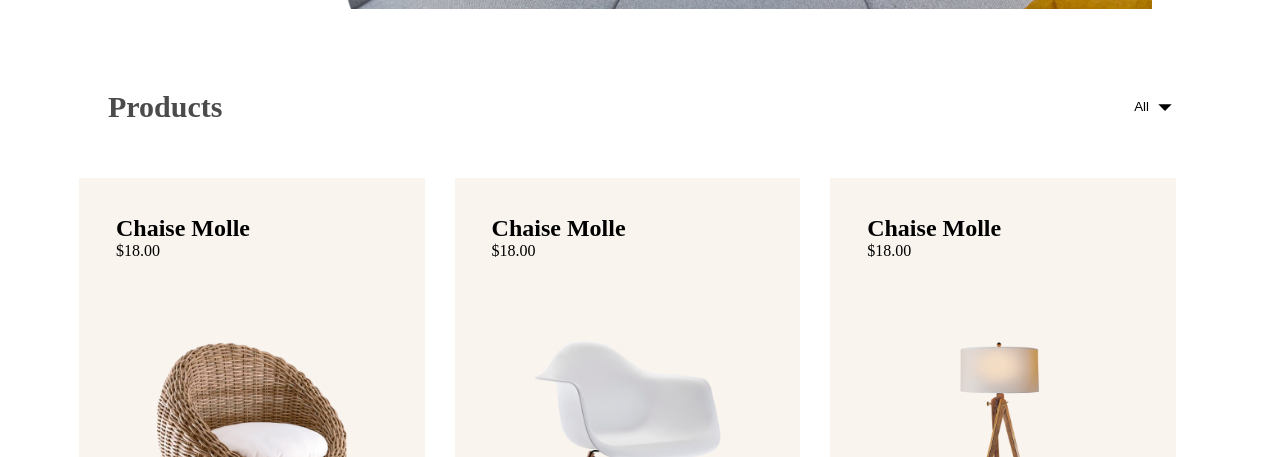
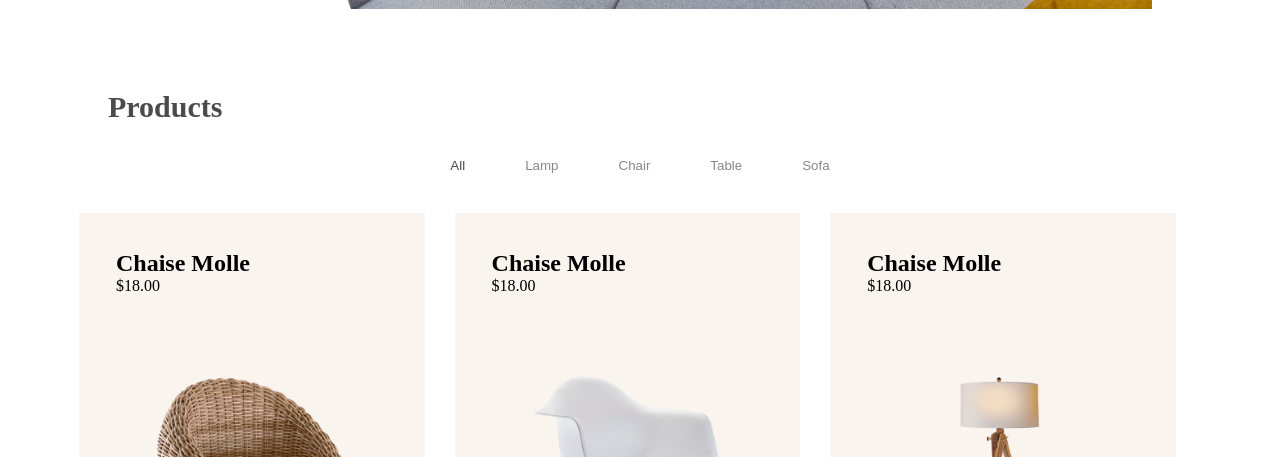
Before and after one commit to ibrahim-301/E-commerce-homepage, a plain HTML site: page index.html in a window 1280 px wide. Shown: the part 643-1100 px from the top of the page. Drawn offline with Linux system fonts and the light colour scheme.

Commit message:
Adjusting filter buttons styles and more stuff

```diff
--- a/style.css
+++ b/style.css
@@ -5,7 +5,6 @@ html {
 body {
 	background-color: white;
 	margin: 0;
-	/* overflow: auto; */
 }
 
 .anchor {
@@ -40,11 +39,8 @@ nav {
 
 #nav-cont {
 	width: 100%;
-  /* background-color: red; */
 	display: flex;
 	justify-content: space-between;
-  /* flex-direction: row; */
-
 }
 
 nav ul {
@@ -95,7 +91,6 @@ nav ul a:active {
 }
 
 #home {
-	/* background-color: red; */
 	overflow-x: hidden;
 	position: relative;
 	top: 104px;
@@ -112,7 +107,6 @@ nav ul a:active {
 	position: absolute;
 	top: 63px;
 	left: 32px;
-	/* background-color: #f5f5f5cc; */
 	background-color: #ffffffcc;
 	padding: 32px 0;
 	width: 234px;
@@ -140,17 +134,14 @@ nav ul a:active {
 }
 
 #products {
-	/* display: block; */
 	margin: 160px 0px;
 }
 
 #products header {
-	/* background-color: red; */
 	padding-left: 34px;
 	display: flex;
 	justify-content: space-between;
 	align-items: center;
-	/* align-items: flex-start; */
 }
 
 #products header h1 {
@@ -158,11 +149,9 @@ nav ul a:active {
 	font-size: 30px;
 	color: #4b4b4b;
 	padding-left: 10px;
-	/* padding: 0 34px; */
 }
 
 #products-list {
-	/* background-color: #f5f5f5; */
 	display: flex;
 	flex-direction: column;
 	justify-content: flex-start;
@@ -172,15 +161,12 @@ nav ul a:active {
 
 #products-list-menu {
 	background-color: transparent;
-	/* background-color: #f5f5f5; */
 	display: flex;
 	align-items: center;
 	justify-content: flex-end;
-	/* padding: 0px 10px; */
 	width: 100px;
 	margin-top: 0px;
 	border-style: none;
-	/* justify-content: center; */
 }
 
 #products-list-options {
@@ -209,17 +195,18 @@ nav ul a:active {
 .list-option {
 	position: absolute;
 	border: none;
-	border-top: solid black 1px;
 	background-color: white;
-	width: 70px;
+	color: #4b4b4baa;
+	width: 120px;
+	right: 0px;
 	padding: 18px 0;
 	z-index: 9;
 }
 
-.list-option:active {
-	background-color: black;
-	color: white;
+.list-option:first-child {
+	color: #4b4b4b;
 }
+
 
 #product-cards::-webkit-scrollbar {
 	display: none;
@@ -229,8 +216,8 @@ nav ul a:active {
 	display: flex;
 	padding: 0 0 0 14px;
 	box-sizing: border-box;
-	-ms-overflow-style: none; /* IE and Edge */
-	scrollbar-width: none; /* Firefox */
+	-ms-overflow-style: none;
+	scrollbar-width: none;
 	overflow-x: auto;
 	overflow-y: hidden;
 }
@@ -256,7 +243,6 @@ nav ul a:active {
 }
 
 .product-info {
-	/* background-color: green; */
 	display: flex;
 	flex-direction: column;
 	justify-content: flex-start;
@@ -271,15 +257,13 @@ nav ul a:active {
 }
 
 #show-case img {
-  position:absolute;
-	/* margin-left: 80px; */
+	position: absolute;
 	width: 356px;
 	border-bottom-left-radius: 50px;
 }
 
 #scImages {
 	position: relative;
-  /* display: flex; */
 	width: 356px;
 	height: 356px;
 	z-index: 10;
@@ -331,7 +315,6 @@ nav ul a:active {
 #showcase-info button:disabled {
 	background-color: rgba(250, 244, 239, 0.5);
 	color: #4b4b4b77;
-	/* color: red; */
 }
 
 #bottom {
@@ -339,7 +322,6 @@ nav ul a:active {
 	align-items: flex-start;
 	border-top-right-radius: 50px;
 	flex-direction: column;
-	/* background-color: red; */
 	background-color: #faf4ef;
 	padding: 40px 35px;
 	margin: 35px;
@@ -383,7 +365,6 @@ nav ul a:active {
 	z-index: 99;
 }
 
-/* @media (min-width: 621px) { */
 @media (min-width: 1006px) {
 	nav {
 		justify-content: space-around;
@@ -418,7 +399,6 @@ nav ul a:active {
 		display: none;
 	}
 
-
 	#nav-button {
 		display: none;
 	}
@@ -429,7 +409,6 @@ nav ul a:active {
 	}
 
 	#home {
-    /* background-color: red; */
 		position: relative;
 		display: flex;
 		justify-content: center;
@@ -440,7 +419,6 @@ nav ul a:active {
 		position: absolute;
 		left: 170px;
 		top: 268px;
-		/* padding: 32px 0 32px 10px; */
 		padding: 32px 20px 32px 10px;
 	}
 
@@ -481,15 +459,54 @@ nav ul a:active {
 
 	#botLeftRect {
 		background-color: #faf4ef;
-		/* background-color: #535251; */
 		position: absolute;
-    overflow:visible;
-
+		overflow: visible;
 		width: 240%;
 		height: 207px;
 		top: 20%;
 		left: -200%;
 		z-index: 0;
+	}
+
+	#products-list {
+		background-color: yellow;
+		display: flex;
+		flex-direction: row;
+		justify-content: center;
+		font-size: 20px;
+		padding: 0 29px;
+	}
+
+	#products-list svg {
+		display: none;
+	}
+
+	#products-list-menu {
+		display: none;
+	}
+
+	#products-list-options {
+		display: flex;
+		position: unset;
+		flex-direction: row;
+		align-items: center;
+		justify-content: center;
+	}
+
+	.list-option {
+		position: unset;
+		border: none;
+		width: unset;
+		box-sizing: border-box;
+		padding: 10px 20px 10px 20px;
+		margin: 0 10px;
+		z-index: 9;
+	}
+
+	.filtr-wide {
+		background-color: red;
+		height: 100px;
+		width: 100px;
 	}
 
 	#product-cards {
@@ -507,7 +524,7 @@ nav ul a:active {
 		top: 80px;
 	}
 
-  .product-card:first-child img{
+	.product-card:first-child img {
 		width: 70%;
 		top: 70px;
 	}
@@ -546,6 +563,4 @@ nav ul a:active {
 		margin-top: 50px;
 		padding: 0;
 	}
-
-
 }
```
Lines whose indentation alone changed are shown as unchanged.
